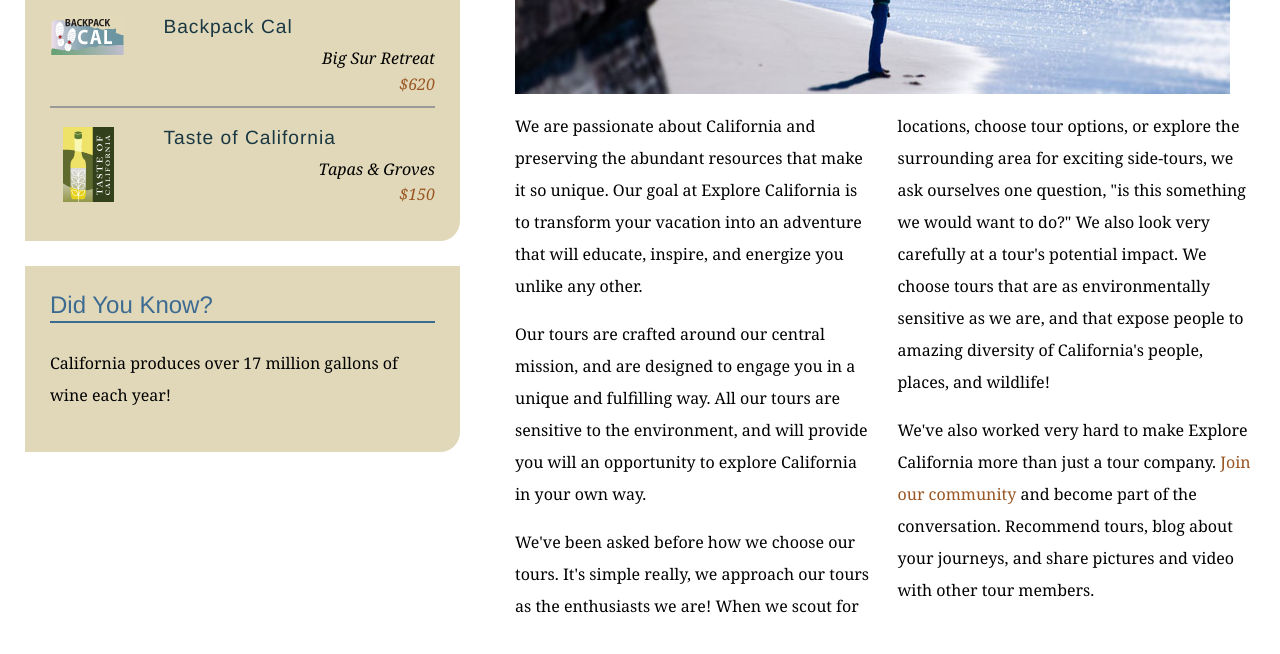
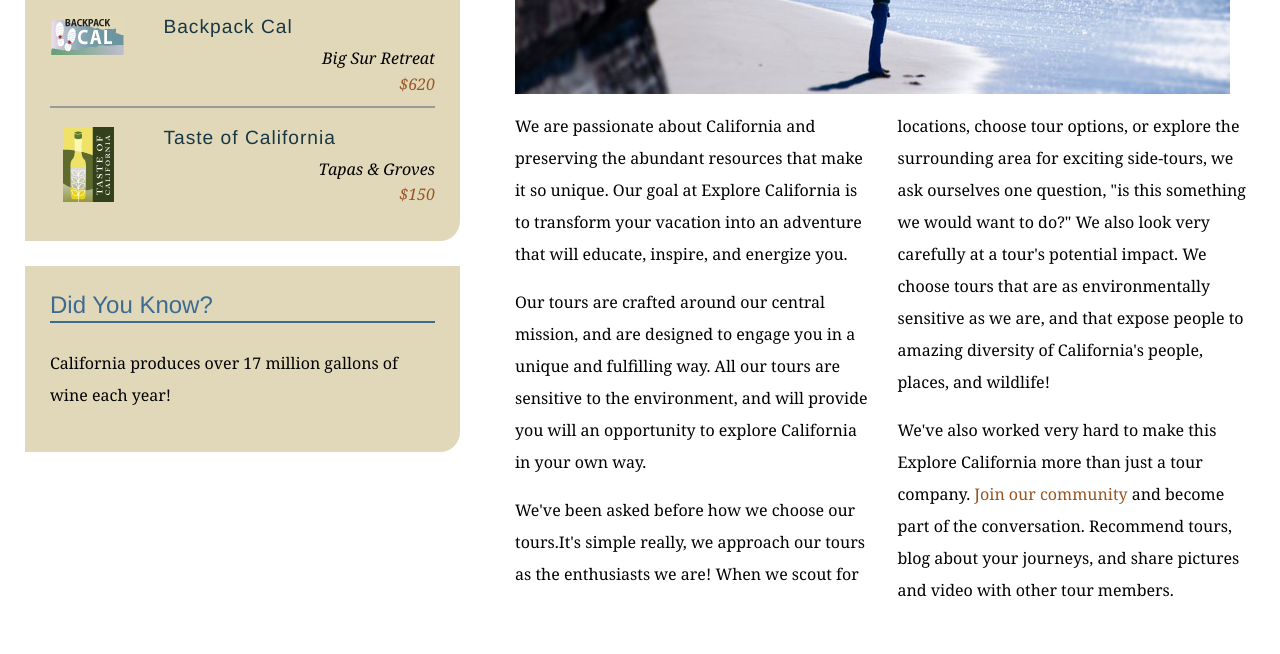
Before and after one commit to saud404/explore, a plain HTML site: page mission.html in a window 1280 px wide. Shown: the part 590-1244 px from the top of the page. Drawn offline with Linux system fonts and the light colour scheme.

Commit message:
Text edits on mission page

```diff
--- a/mission.html
+++ b/mission.html
@@ -62,10 +62,10 @@
           <h1>Who we are</h1>
           <img src="assets/images/mission_look.jpg" alt="Looking out at the Pacific" class="articleImage" />
           <div class="multiCol">
-            <p>We are passionate about California and preserving the abundant resources that make it so unique. Our goal at Explore California is to transform your vacation into an adventure that will educate, inspire, and energize you unlike any other.</p>
+            <p>We are passionate about California and preserving the abundant resources that make it so unique. Our goal at Explore California is to transform your vacation into an adventure that will educate, inspire, and energize you.</p>
             <p>Our tours are crafted around our central mission, and are designed to engage you in a unique and fulfilling way. All our tours are sensitive to the environment, and will provide you will an opportunity to explore California in your own way.</p>
-            <p>We've been asked before how we choose our tours. It's simple really, we approach our tours as the enthusiasts we are! When we scout for locations, choose tour options, or explore the surrounding area for exciting side-tours, we ask ourselves one question, &quot;is this something we would want to do?&quot; We also look very carefully at a tour's potential impact. We choose tours that are as environmentally sensitive as we are, and that expose people to amazing diversity of California's people, places, and wildlife!</p>
-            <p>We've also worked very hard to make Explore California more than just a tour company. <a href="explorers/join.html">Join our community</a> and become part of the conversation. Recommend tours, blog about your journeys, and share pictures and video with other tour members.</p>
+            <p>We've been asked before how we choose our tours.It's simple really, we approach our tours as the enthusiasts we are! When we scout for locations, choose tour options, or explore the surrounding area for exciting side-tours, we ask ourselves one question, &quot;is this something we would want to do?&quot; We also look very carefully at a tour's potential impact. We choose tours that are as environmentally sensitive as we are, and that expose people to amazing diversity of California's people, places, and wildlife!</p>
+            <p>We've also worked very hard to make this Explore California more than just a tour company. <a href="explorers/join.html">Join our community</a> and become part of the conversation. Recommend tours, blog about your journeys, and share pictures and video with other tour members.</p>
           </div>
         </div>
       </div>
```
